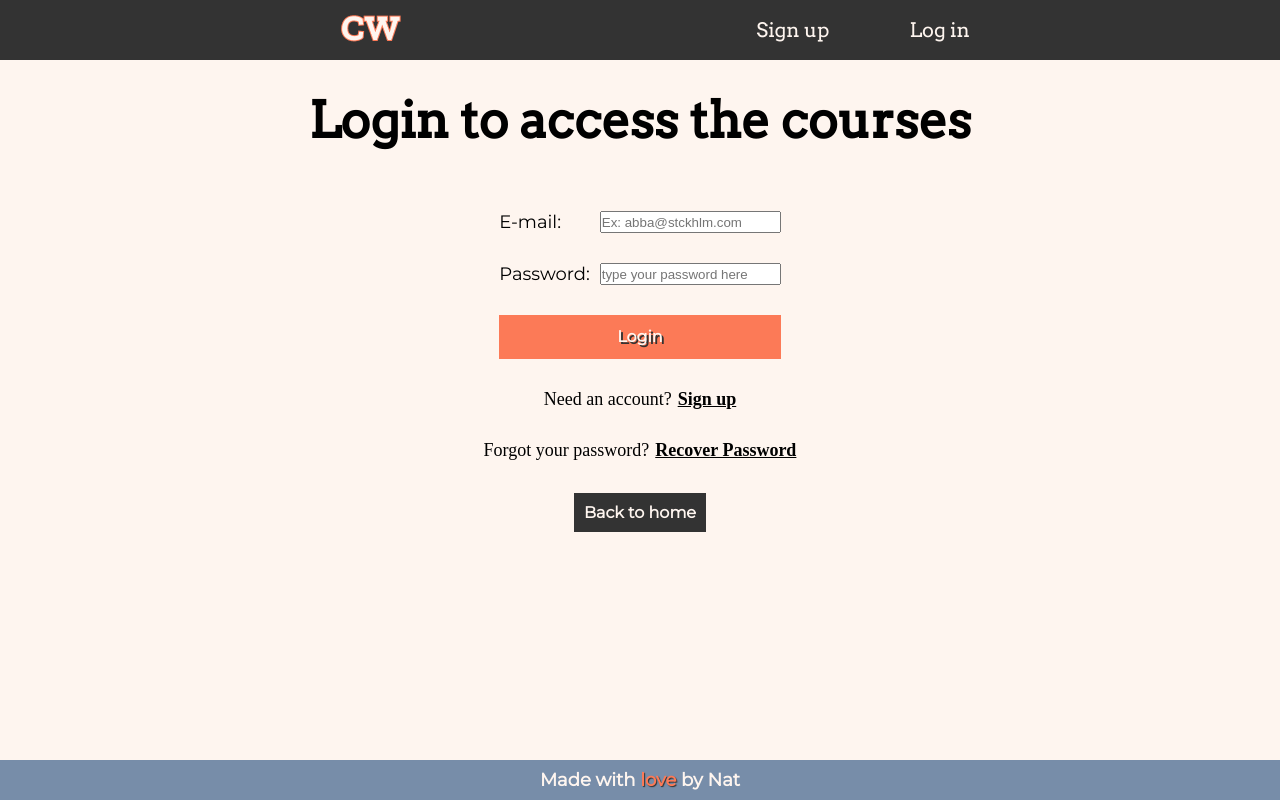
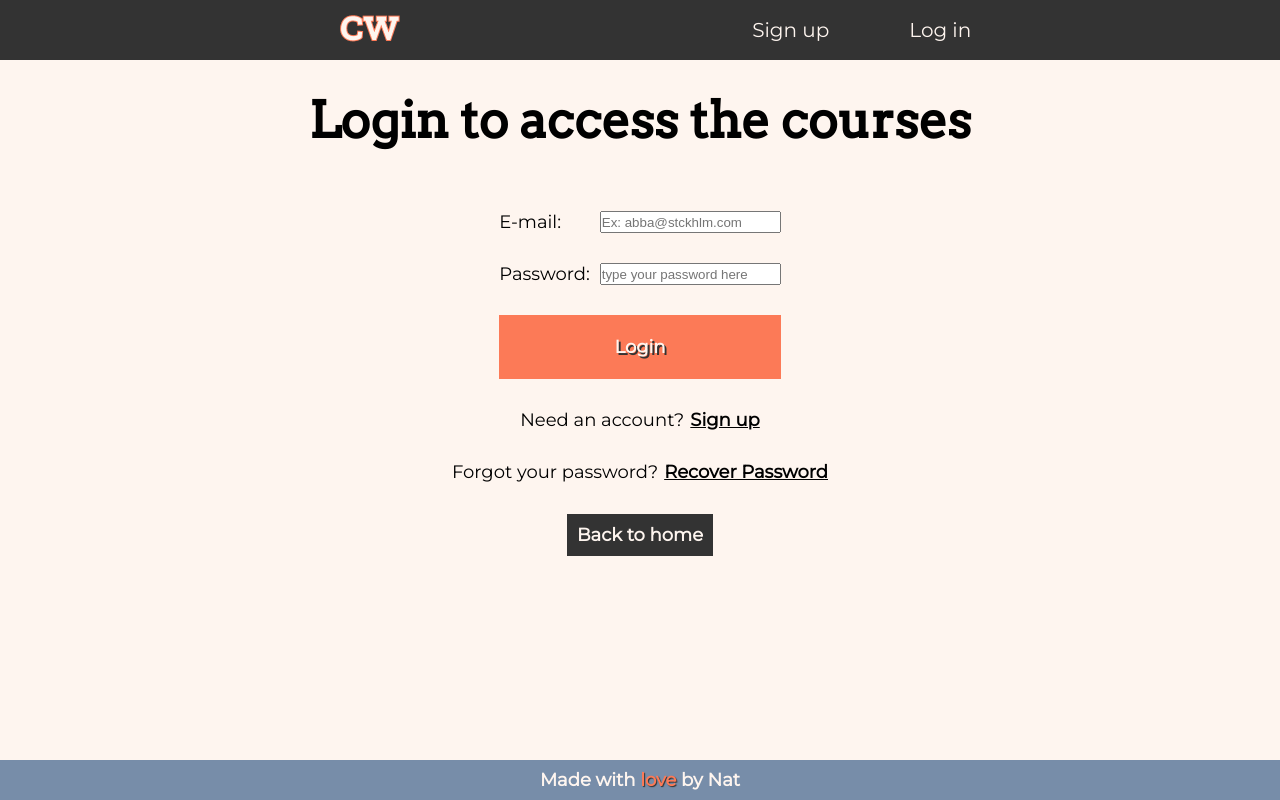
Before and after one commit to natalledm/creative-writing-LMS, a React (Create React App) app: page /login in a window 1280 px wide. Built offline with nearby package versions, Linux system fonts and the light colour scheme; no server answers; the database is empty.

Commit message:
Not logged page css done

```diff
--- a/src/pages/NotLogged.jsx
+++ b/src/pages/NotLogged.jsx
@@ -1,14 +1,25 @@
 import { Link } from "react-router-dom";
+import "../styles/not-logged-content-layout.css";
+import "../styles/pages/not-logged-page.css";
 
 export default function NotLogged() {
   return (
-    <div>
-      <h1>Sorry, you are not logged in :(</h1>
+    <div className="not-logged-body not-logged-container">
+      <h2 className="not-logged-title">Sorry, you are not logged in :(</h2>
       <p>Please login or create an account to access our courses!</p>
-      <Link to="/login">Login</Link>
-      <Link to="/signup">Sign up</Link>
-      <Link to="/recover-password">Recover Password</Link>
-      <Link to="/">Back to Home</Link>
+      <div className="not-logged-buttons">
+        <Link to="/login" className="main-button">
+          Login
+        </Link>
+        <Link to="/signup" className="main-button">
+          Sign up
+        </Link>
+      </div>
+      <div>
+        <Link to="/" className="not-logged-link cancel-back-button">
+          Back to Home
+        </Link>
+      </div>
     </div>
   );
 }
--- a/src/styles/base.css
+++ b/src/styles/base.css
@@ -60,6 +60,7 @@ p,
 a,
 label {
   font-size: 1.6rem;
+  font-family: var(--text-font);
 }
 
 /* Tags styles */
@@ -81,6 +82,7 @@ ol {
   line-height: 44px;
   border: none;
   text-decoration: none;
+  padding: 1rem;
   font-size: 1.6rem;
   font-weight: bold;
   font-family: var(--text-font);
@@ -101,6 +103,7 @@ ol {
   border: none;
   text-decoration: none;
   font-size: 1.6rem;
+  padding: 1rem;
   font-family: var(--text-font);
   font-weight: bold;
   background-color: var(--jet-black);
@@ -128,4 +131,12 @@ ol {
   label {
     font-size: 1.8rem;
   }
+
+  .main-button {
+    font-size: 1.8rem;
+  }
+
+  .cancel-back-button {
+    font-size: 1.8rem;
+  }
 }
--- a/src/styles/pages/login.css
+++ /dev/null
@@ -1,39 +0,0 @@
-.login-container {
-  display: flex;
-  flex-direction: column;
-  align-items: center;
-  gap: 3rem;
-}
-
-.login-title {
-  font-family: var(--other-headers-font);
-  margin: 3rem;
-}
-
-.login-form {
-  display: flex;
-  flex-direction: column;
-  gap: 3rem;
-  font-family: var(--text-font);
-  max-width: 300px;
-}
-
-.login-form label {
-  display: flex;
-  justify-content: space-between;
-}
-
-.login-form input {
-  margin-left: 1rem;
-}
-
-.link-footer {
-  text-decoration: underline;
-  font-weight: bold;
-  margin-left: 0.6rem;
-  cursor: pointer;
-}
-
-.link-button-back {
-  padding: 1rem;
-}
--- /dev/null
+++ b/src/styles/pages/not-logged-page.css
@@ -0,0 +1,20 @@
+.not-logged-container {
+  display: flex;
+  flex-direction: column;
+  align-items: center;
+  gap: 3rem;
+}
+
+.not-logged-title {
+  font-family: var(--other-headers-font);
+  margin: 3rem;
+}
+
+.not-logged-buttons a {
+  margin: 0 1rem;
+  padding: 1.2rem;
+}
+
+.not-logged-link {
+  padding: 1rem;
+}
```
